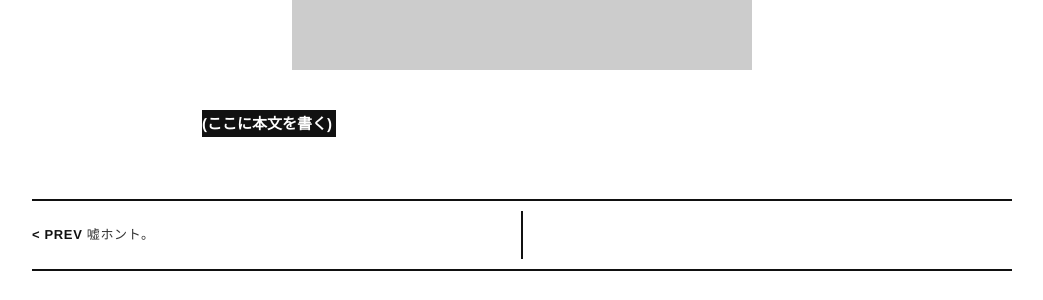
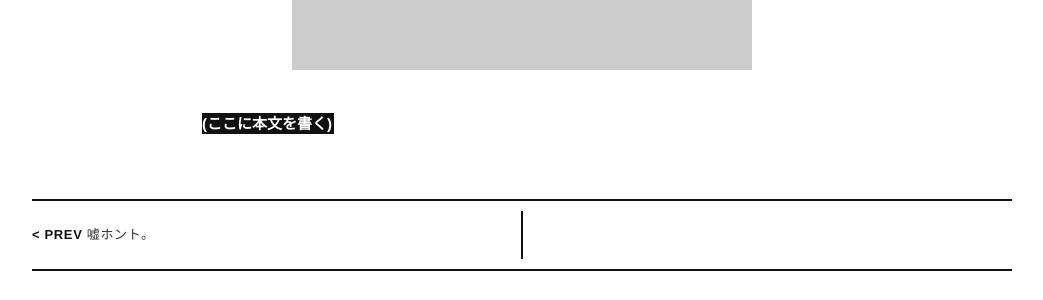
Before and after one commit to satoi/satoi.github.io, a Jekyll site: the page built from _posts/2008-08-27-densen.md, in a window 1280 px wide. Shown: the part 641-941 px from the top of the page, without its empty margins (118-1161 px from the left). Built offline with Jekyll 4.4.1, drawn with Linux system fonts in a browser that asks for light colours.

Commit message:
Tighten post-body padding further

```diff
--- a/assets/style.css
+++ b/assets/style.css
@@ -144,7 +144,7 @@ a {
   color: #fff;
   font-weight: 700;
   line-height: 1.7;
-  padding: 5px 4px 5px 0;
+  padding: 2px 2px 2px 0;
   box-decoration-break: clone;
   -webkit-box-decoration-break: clone;
 }
```
